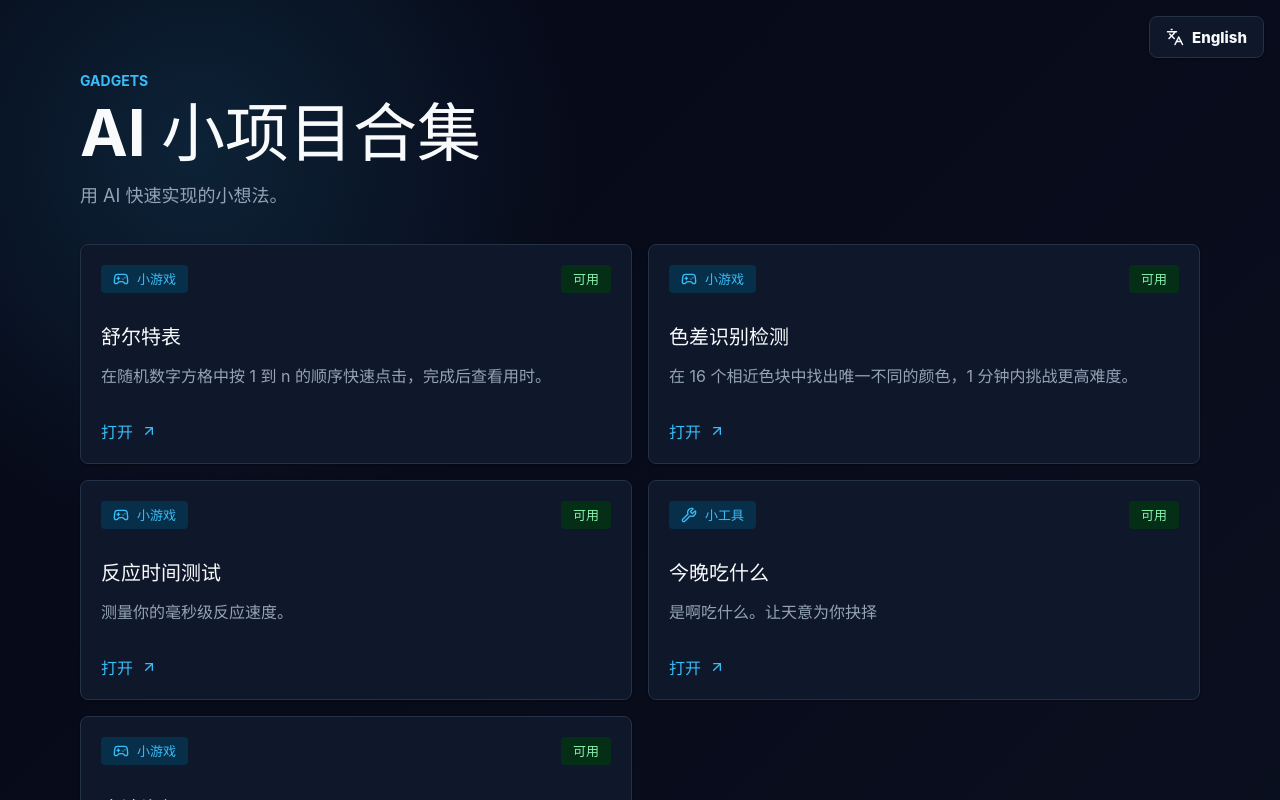
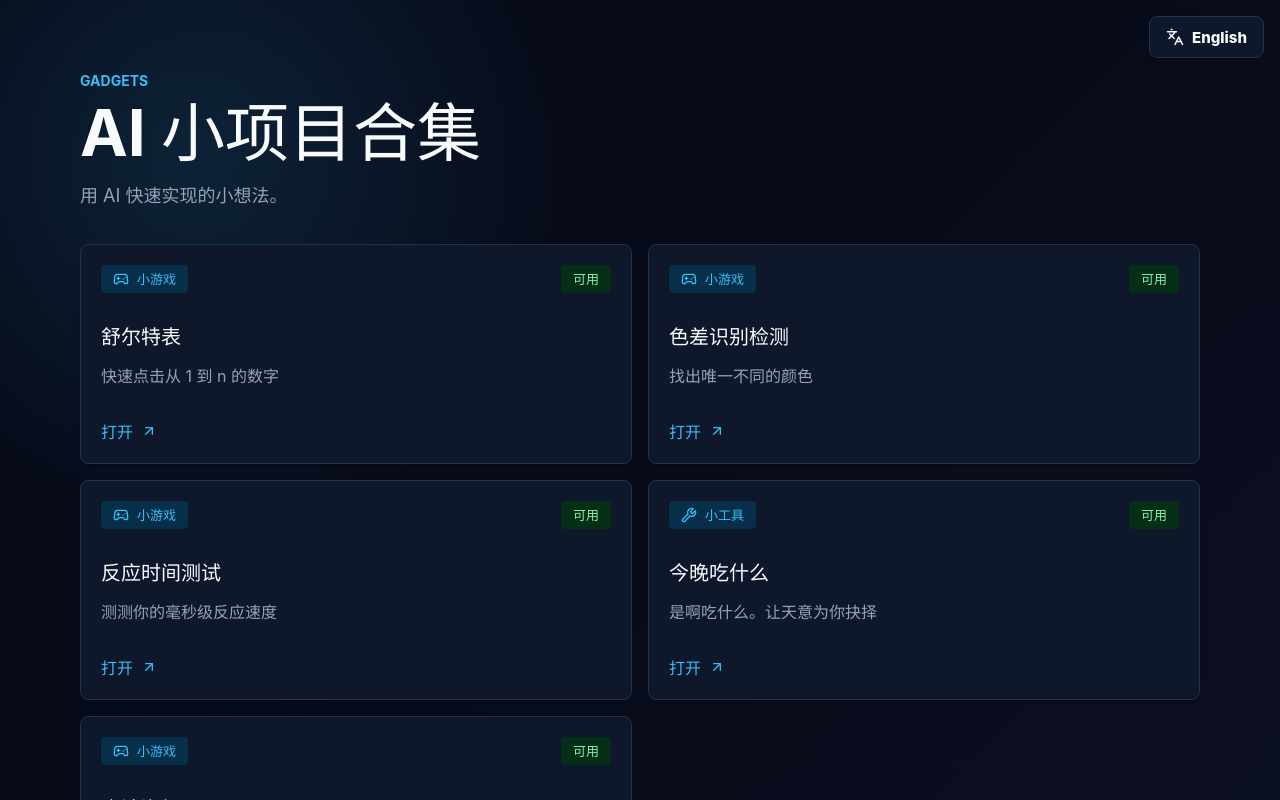
Before and after one commit to Candysad/webgadgets, a React (Vite) app: page /#/ in a window 1280 px wide. Shown: the top 800 px of the page. Built offline with nearby package versions, Linux system fonts and the light colour scheme.

Commit message:
update description

```diff
--- a/src/i18n/translations.ts
+++ b/src/i18n/translations.ts
@@ -30,7 +30,7 @@ export const translations = {
     projects: {
       numberSequenceGrid: {
         title: '舒尔特表',
-        description: '在随机数字方格中按 1 到 n 的顺序快速点击，完成后查看用时。',
+        description: '快速点击从 1 到 n 的数字',
         ariaGame: '顺序点击数字游戏',
         boardLabel: '{size} 乘 {size} 数字方框',
         emptyBoard: '点击开始后生成 {size} x {size} 数字方格',
@@ -47,7 +47,7 @@ export const translations = {
       },
       colorDifference: {
         title: '色差识别检测',
-        description: '在 16 个相近色块中找出唯一不同的颜色，1 分钟内挑战更高难度。',
+        description: '找出唯一不同的颜色',
         ariaGame: '色差识别检测游戏',
         boardLabel: '色差识别方框',
         emptyBoard: '点击开始后生成 16 个颜色方格',
@@ -65,7 +65,7 @@ export const translations = {
       },
       reactionTime: {
         title: '反应时间测试',
-        description: '测量你的毫秒级反应速度。',
+        description: '测测你的毫秒级反应速度',
         ariaGame: '反应时间测试游戏',
         idlePrompt: ['点击画面后开始等待', '变色后点击画面'],
         waitingPrompt: '等待画面变色',
@@ -84,7 +84,7 @@ export const translations = {
         listTitle: '候选项',
         countLabel: '{count} 项',
         removeLabel: '删除 {item}',
-        emptyText: '先添加一些想吃的东西。',
+        emptyText: '先添加一些想吃的东西',
         resultPrefix: '今晚吃：{item}',
         defaultItems: [
           '火锅/麻辣烫/麻辣香锅',
@@ -110,7 +110,7 @@ export const translations = {
   },
   en: {
     common: {
-      appName: 'Web Gadgets',
+      appName: 'AI Gadgets',
       home: 'Home',
       backHome: 'Back home',
       languageToggle: 'Switch language',
@@ -132,7 +132,7 @@ export const translations = {
     projects: {
       numberSequenceGrid: {
         title: 'Schulte Grid',
-        description: 'Click randomized numbers from 1 to n in order as quickly as possible, then check your time.',
+        description: 'Click randomized numbers from 1 to n in order as quickly as possible',
         ariaGame: 'Sequential number grid game',
         boardLabel: '{size} by {size} number grid',
         emptyBoard: 'Press start to generate a {size} x {size} number grid',
@@ -149,7 +149,7 @@ export const translations = {
       },
       colorDifference: {
         title: 'Color Difference Test',
-        description: 'Find the only different color among 16 similar tiles and climb the difficulty ladder in one minute.',
+        description: 'Find the only different color',
         ariaGame: 'Color difference test game',
         boardLabel: 'Color difference board',
         emptyBoard: 'Press start to generate 16 color tiles',
@@ -167,7 +167,7 @@ export const translations = {
       },
       reactionTime: {
         title: 'Reaction Time Test',
-        description: 'Wait for the color change, then click immediately to measure your reaction in milliseconds.',
+        description: 'measure your reaction in milliseconds',
         ariaGame: 'Reaction time test game',
         idlePrompt: ['Click to start', 'click again when color changes'],
         waitingPrompt: 'Wait for the color changes',
@@ -176,7 +176,7 @@ export const translations = {
       },
       eatTonight: {
         title: 'What to Eat Tonight',
-        description: 'May his will choose for you.',
+        description: 'May his will choose for you',
         ariaGame: 'What to eat tonight',
         kicker: 'Dinner Picker',
         inputLabel: 'Enter a dinner candidate',
```
